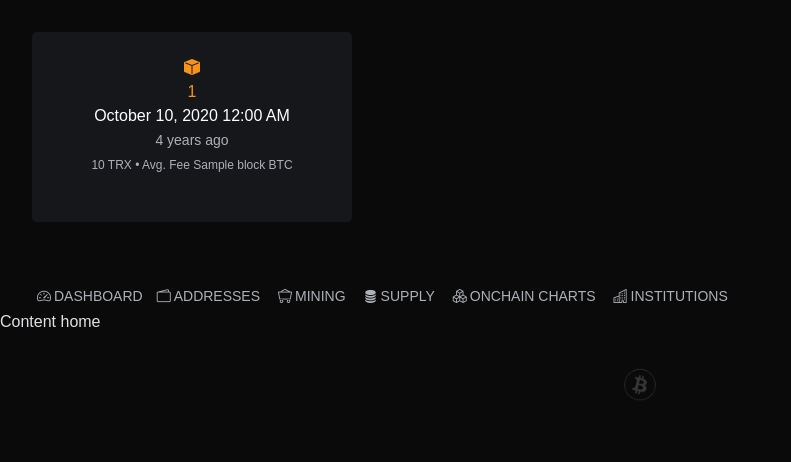
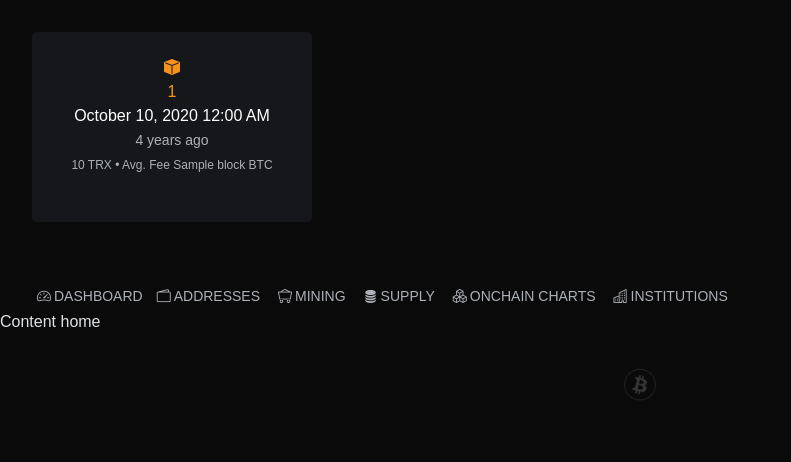
Before and after one commit to pantomeczek/bsp-www-v2, a Flask app: template www/website/templates/home.html in a window 1280 px wide. Shown: the part 166-628 px from the top of the page, without its empty margins (0-791 px from the left). Run offline with Flask 3, Linux system fonts and the light colour scheme; the template is opened without the code that fills it: most values are stand-ins (such as "Sample title", 1, 10 or a date in 2020); some libraries are stand-ins or nearby versions.

Commit message:
ui adjustments

```diff
--- a/www/website/templates/base.html
+++ b/www/website/templates/base.html
@@ -92,7 +92,7 @@
           <!-- Horizontal scrollable container -->
           <div class="d-flex overflow-auto hide-scrollbar" style="gap: 0px;">
                 {% for i in blocks %}
-                <div class="flex-shrink-0 bg-info text-white text-center p-3 card_animated_dark mined-block text-dark p-4 m-2 {% if i[7] == 1 %} d-block highlighted-block pulse-div {% endif %}" style="width: 320px; height: 190px;">
+                <div class="flex-shrink-0 bg-info text-white text-center p-3 card_animated_dark mined-block text-dark p-4 m-2 {% if i[7] == 1 %} d-block highlighted-block pulse-div {% endif %}" style="width: 280px; height: 190px;">
 
                     <a class="card-title link-secondary link-underline-dark link-underline link-underline-opacity-0 block_url"  href="https://mempool.space/block/{{i[1]}}" target="_blank">
                       <i class="bi bi-box-fill"></i> <br/><span {% if i[7] == 1 %} id="last-processed-block" {% endif %}>{{i[0]}}</span>
```
